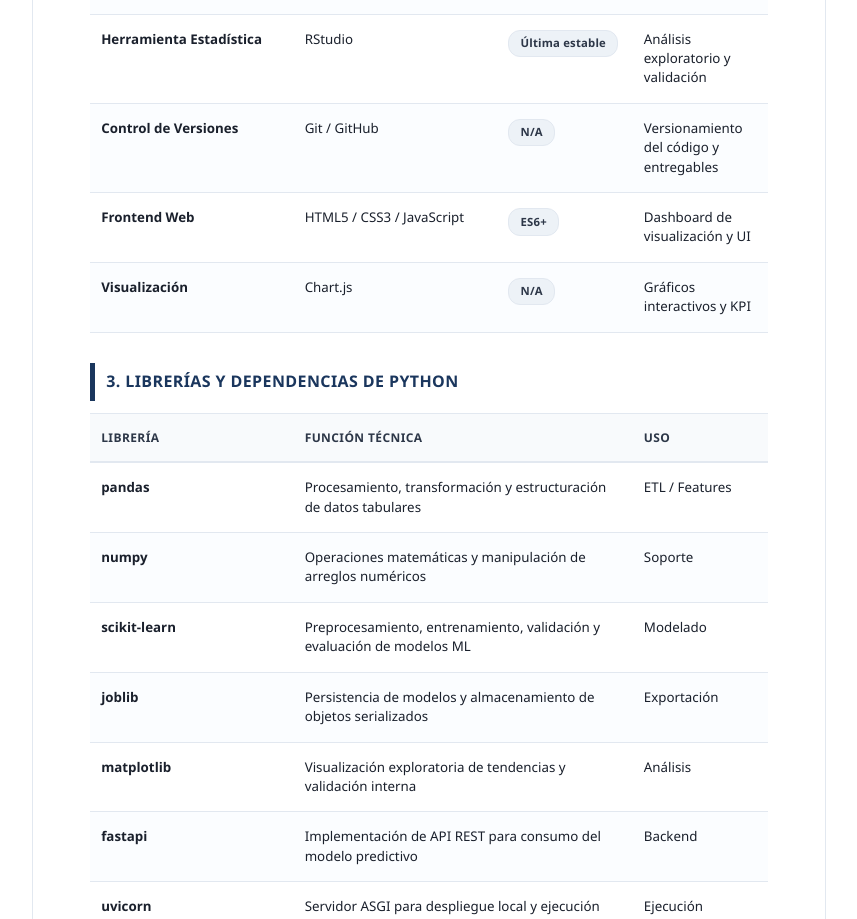
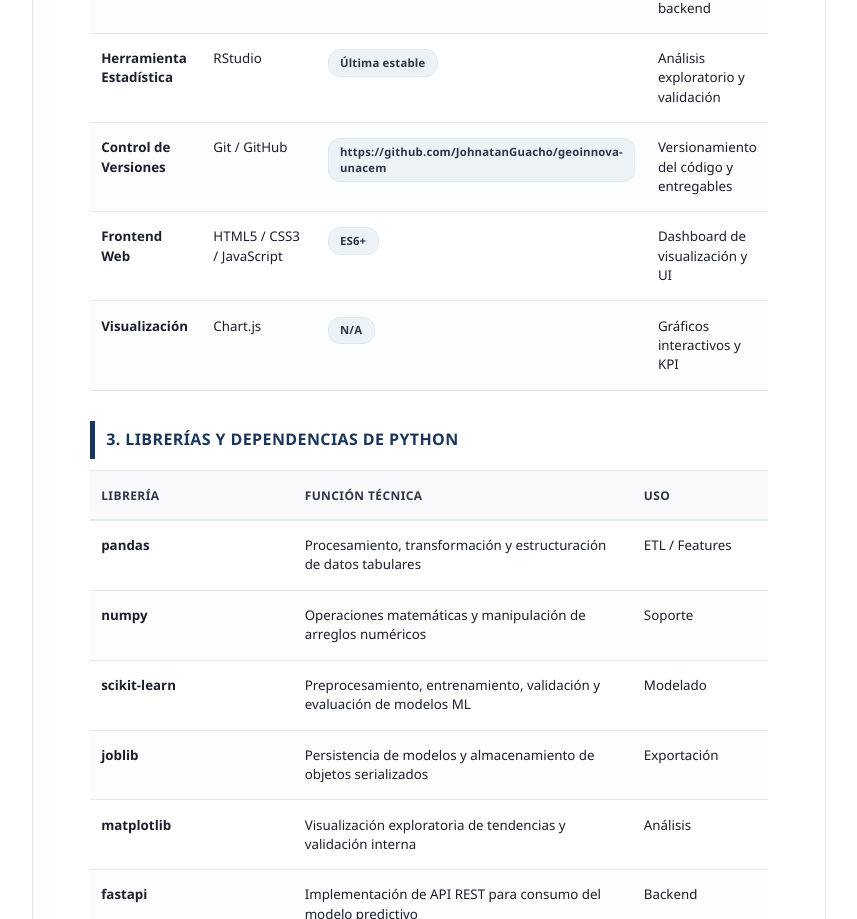
Before and after one commit to JohnatanGuacho/geoinnova-unacem, a plain HTML site: page Documentation/Herramientas y Entorno de Ejecución (GEOINNOVA-UNACEM).html in a window 1280 px wide. Shown: the part 1038-1957 px from the top of the page, without its empty margins (211-1068 px from the left). Drawn offline with Linux system fonts and the light colour scheme.

Commit message:
Add documentation updates and PDF exports

```diff
--- a/Documentation/Herramientas y Entorno de Ejecución (GEOINNOVA-UNACEM).html
+++ b/Documentation/Herramientas y Entorno de Ejecución (GEOINNOVA-UNACEM).html
@@ -380,7 +380,7 @@
         <tr>
           <td><b>Control de Versiones</b></td>
           <td>Git / GitHub</td>
-          <td><span class="badge">N/A</span></td>
+          <td><span class="badge">https://github.com/JohnatanGuacho/geoinnova-unacem</span></td>
           <td>Versionamiento del código y entregables</td>
         </tr>
 
```
Also changed, not shown: Documentation/Modelo Predictivo de Riesgo (GEOINNOVA-UNACEM).html (+1 -0 lines), Documentation/Plataforma Web-Dashboard e Integración con Modelo (GEOINNOVA-UNACEM).html (+6 -0 lines), 3 other files.
